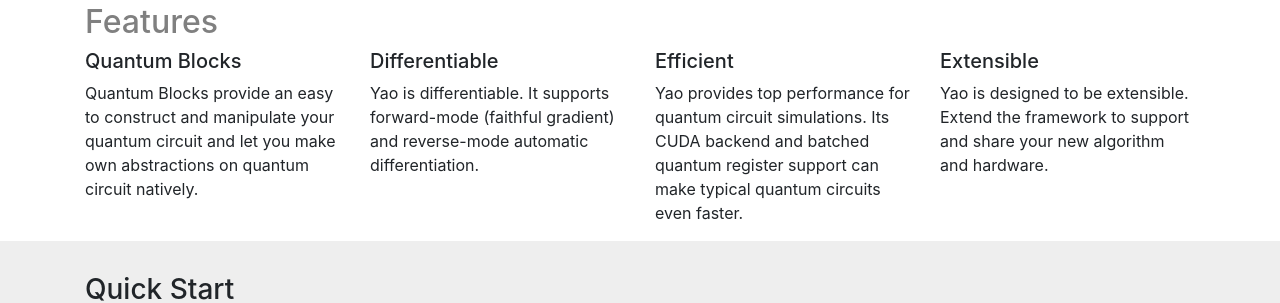
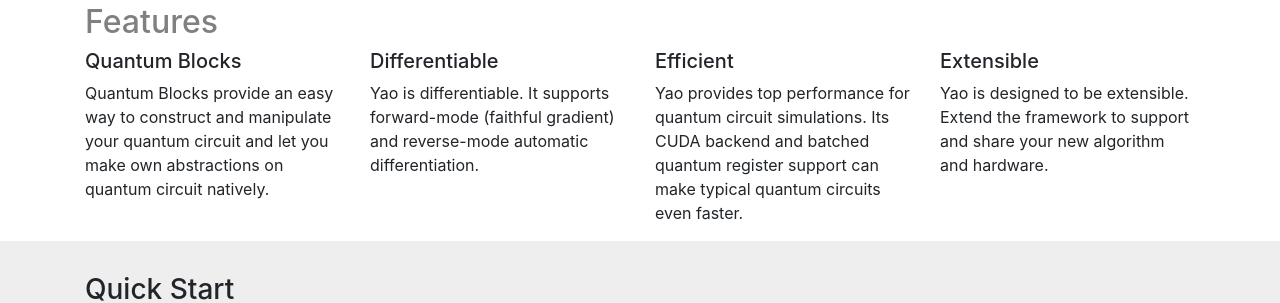
Before and after one commit to QuantumBFS/QuantumBFS.github.io, a Jekyll site: the page built from index.html, in a window 1280 px wide. Shown: the part 400-703 px from the top of the page. Built offline with Jekyll 4.4.1, drawn with Linux system fonts in a browser that asks for light colours; nearby versions of some CDN libraries; comment, search, counter and statistics services are not loaded.

```diff
--- a/_includes/nav.html
+++ b/_includes/nav.html
@@ -1,5 +1,5 @@
 <nav class="navbar fixed-top navbar-expand-lg navbar-dark" style="background-color: #2b5797;">
-    <a class="navbar-brand" href="#">
+    <a class="navbar-brand" href="{{ site.baseurl }}/">
         {% if page.title %}
             <img src="/assets/images/logo-light.svg" width="40">
         {% else %}
@@ -16,7 +16,7 @@
           <a class="nav-link" href="/">Home <span class="sr-only">(current)</span></a>
         </li>
         <li class="nav-item">
-          <a class="nav-link" href="#">Tutorial</a>
+          <a class="nav-link" href="{{ site.baseurl }}/tutorials">Tutorial</a>
         </li>
 
         <li class="nav-item">
--- a/assets/main.css
+++ b/assets/main.css
@@ -70,3 +70,30 @@
     color: #EEEEEE;
     text-decoration: none !important;
 }
+
+.page-container {
+    margin: 100px auto;
+    max-width: 600px;
+    text-align: center;
+  }
+
+.page-container h1 {
+    margin: 200px 0;
+    font-size: 4em;
+    line-height: 1;
+    letter-spacing: -1px;
+}
+
+
+.tutorial-wrapper {
+    padding-left: 100px;
+    padding-right: 100px;
+}
+
+.tutorial {
+    margin-top: 100px;
+}
+
+.tutorial a {
+    color: black;
+}
--- a/index.html
+++ b/index.html
@@ -25,7 +25,7 @@ layout: default
             <div class="col-md feature">
                 <h5>Quantum Blocks</h5>
                 <p>
-                    Quantum Blocks provide an easy to construct and manipulate
+                    Quantum Blocks provide an easy way to construct and manipulate
                     your quantum circuit and let you make own abstractions on
                     quantum circuit natively.
                 </p>
```
Also changed, not shown: 404.html (+4 -20 lines), _layouts/page.html (added, +16 -0 lines), _layouts/tutorial.html (added, +17 -0 lines), tutorials/index.md (added, +6 -0 lines).
